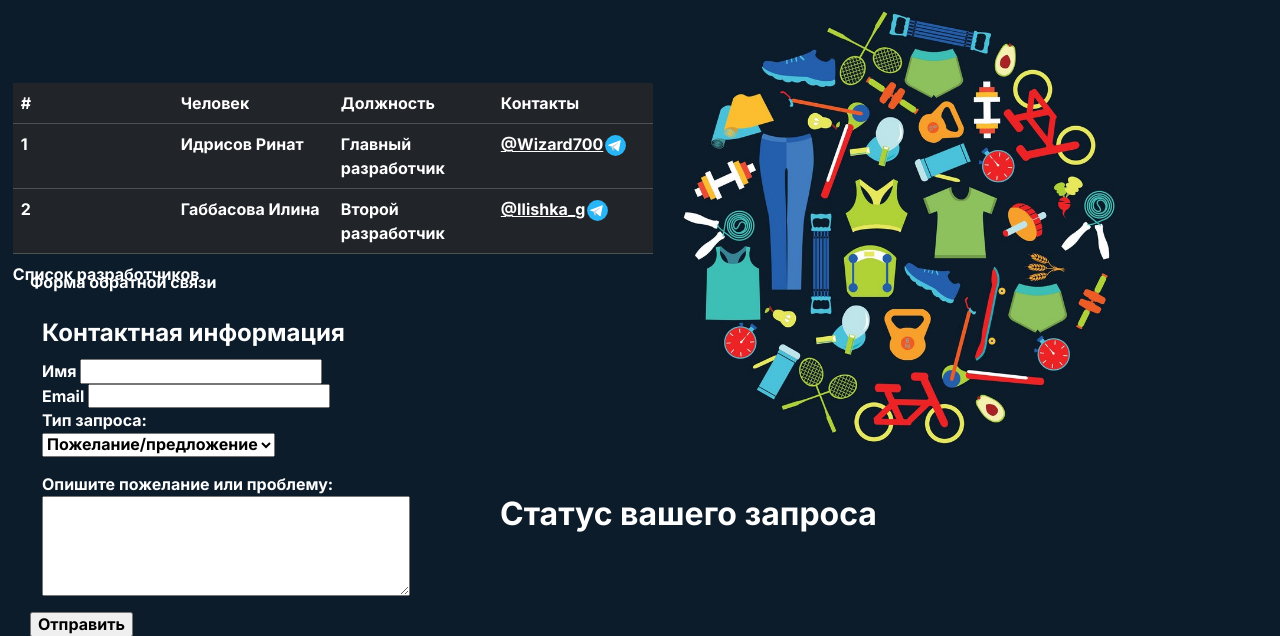
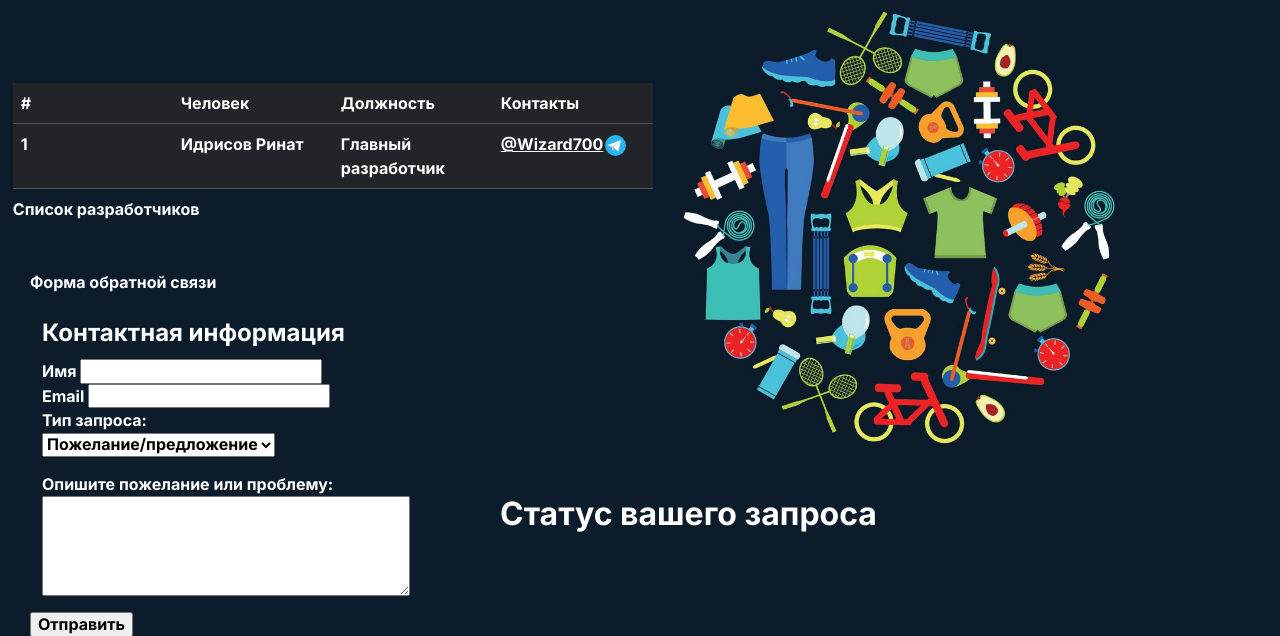
Before and after one commit to Rinat7002/SkillTimeTracker, a Flask app: page /aboutus in a window 1280 px wide. Shown: the part 317-953 px from the top of the page. Run offline with Flask 3, Linux system fonts and the light colour scheme.

Commit message:
Удалил второго разработчика

```diff
--- a/skilltrackerapp/templates/aboutus.html
+++ b/skilltrackerapp/templates/aboutus.html
@@ -25,12 +25,6 @@
             <td>Идрисов Ринат</td>
             <td>Главный разработчик</td>
             <td><a class="link__tg-item" href="https://t.me/Wizard700">@Wizard700<img class="link__tg-img" src="./img/tg.svg" alt=""></a></td>
-          </tr>
-          <tr>
-            <th scope="row">2</th>
-            <td>Габбасова Илина</td>
-            <td>Второй разработчик</td>
-            <td><a class="link__tg-item" href="https://t.me/Ilishka_g">@Ilishka_g<img class="link__tg-img" src="./img/tg.svg" alt=""></a></td>
           </tr>
         </tbody>
     </table>
```
